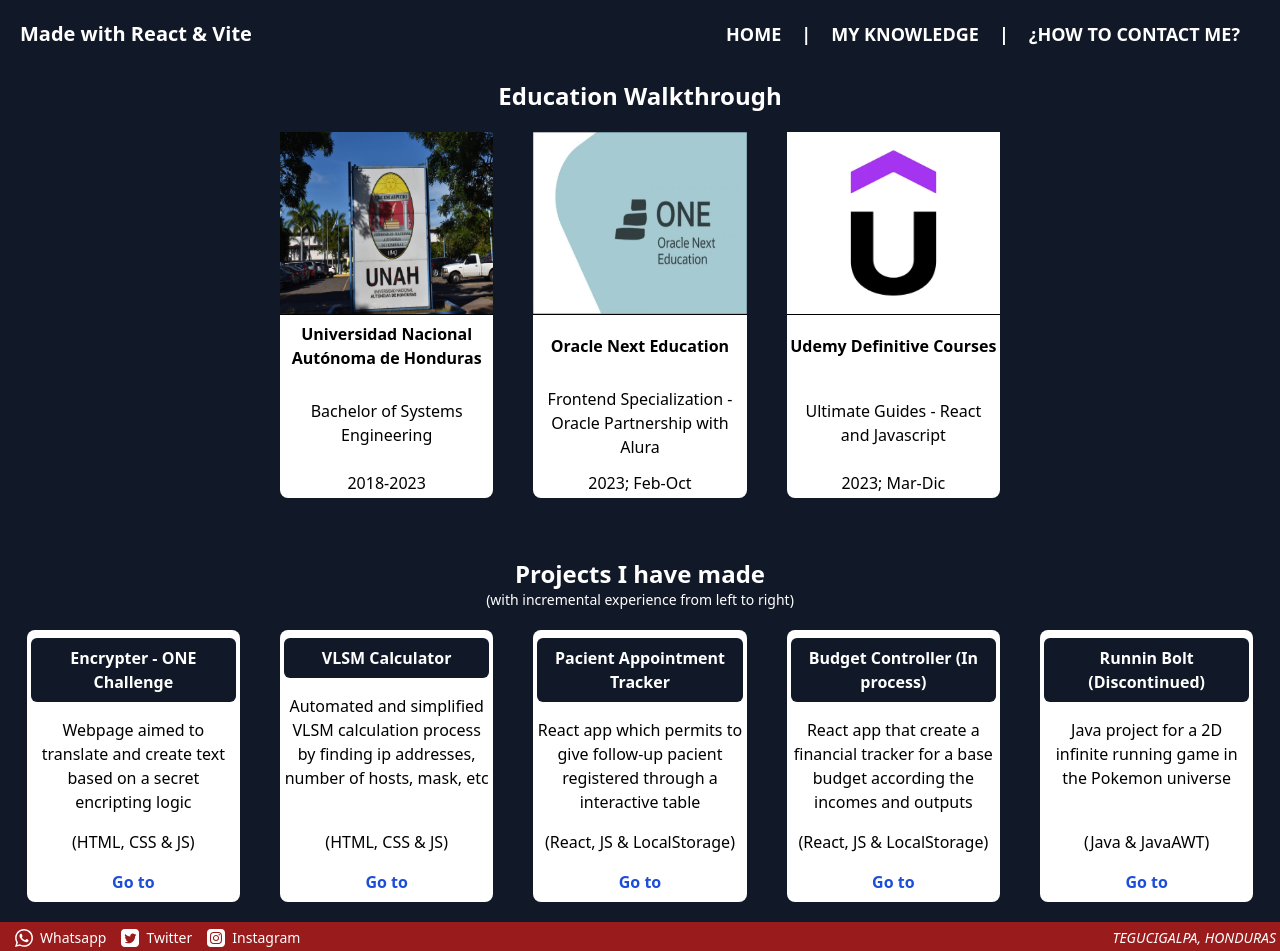
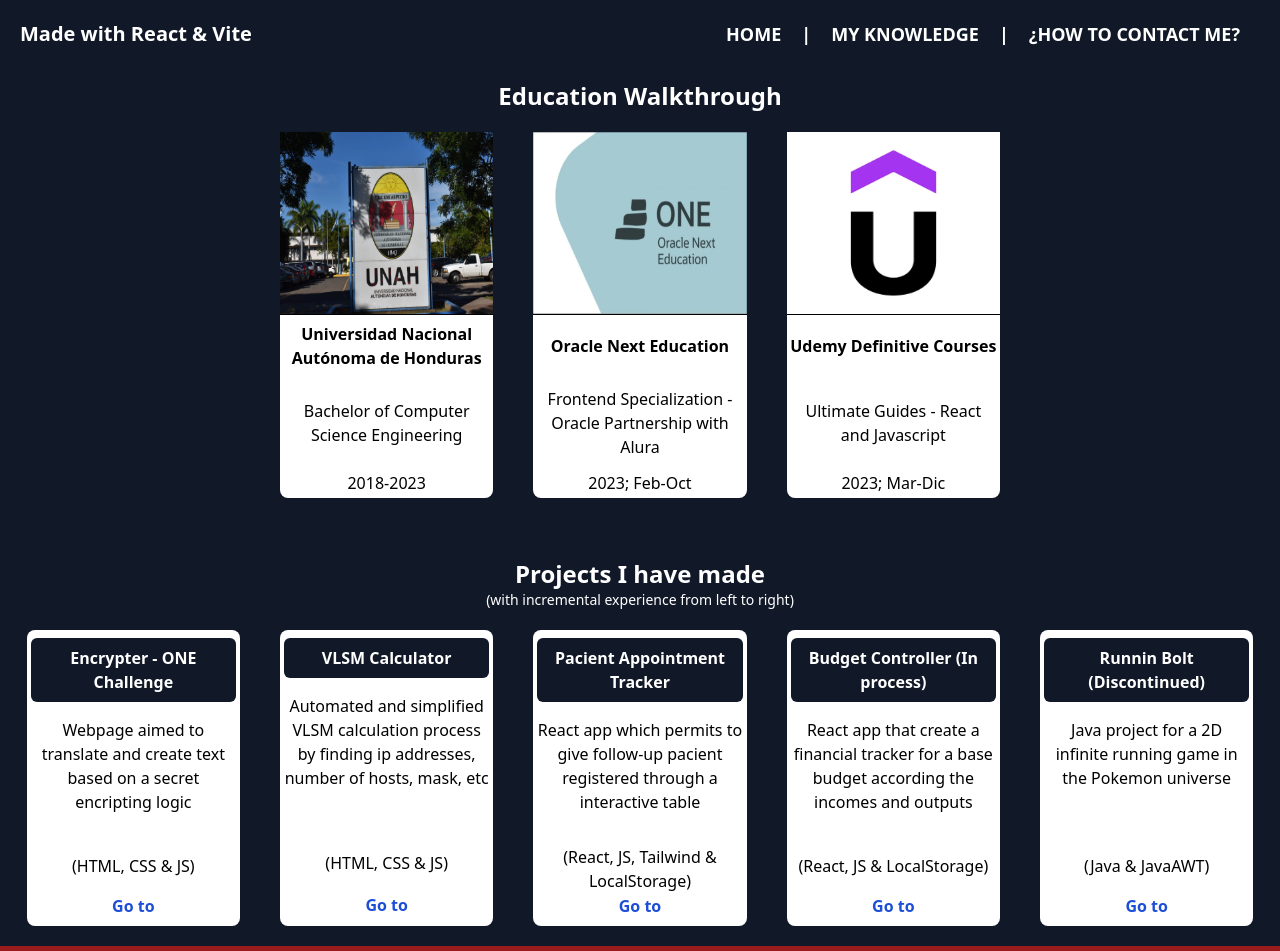
Before and after one commit to Rublox99/portafolio-ruben-almendares, a React (Vite) app: page /myKnowledge in a window 1280 px wide. Shown: the top 951 px of the page. Built offline with nearby package versions, Linux system fonts and the light colour scheme.

Commit message:
Leve edición de texto

```diff
--- a/src/pages/MyKnowledge.jsx
+++ b/src/pages/MyKnowledge.jsx
@@ -8,7 +8,7 @@ const MyKnowledge = () => {
       id: 1,
       name: "Universidad Nacional Autónoma de Honduras",
       url: "personalContent/unah.webp",
-      descripcion: "Bachelor of Systems Engineering",
+      descripcion: "Bachelor of Computer Science Engineering",
       fecha: "2018-2023"
     },
     {
@@ -47,7 +47,7 @@ const MyKnowledge = () => {
       name: "Pacient Appointment Tracker",
       descripcion: "React app which permits to give  follow-up pacient registered through a interactive table",
       link: "https://ruben-citas-medicas.netlify.app",
-      tecnologias: "React, JS & LocalStorage"
+      tecnologias: "React, JS, Tailwind & LocalStorage"
     },
     {
       id: 4,
```
